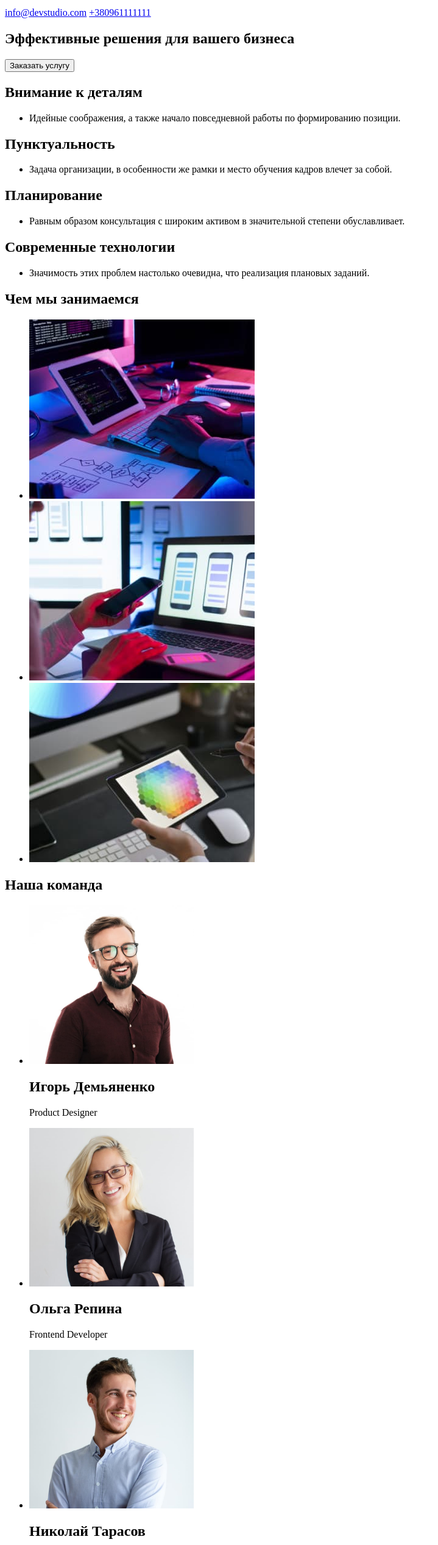
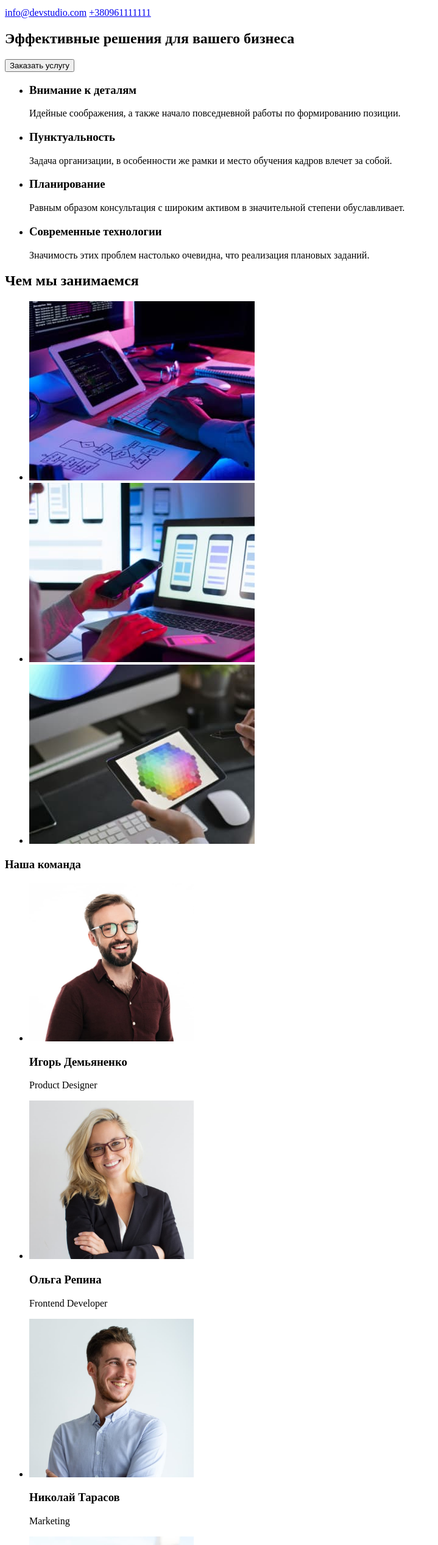
Before and after one commit to KorotkayaNastuha/goit-markup-hw-01, a plain HTML site: page index.html in a window 1280 px wide. Shown: the part 100-2634 px from the top of the page at 61% size, without its empty margins (0-719 px from the left). Drawn offline with Linux system fonts and the light colour scheme.

Commit message:
Update index.html
mst2

```diff
--- a/index.html
+++ b/index.html
@@ -30,21 +30,15 @@
         </section>
         <!--Peculiarities section-->
         <section>
-            <h2>Внимание к деталям</h2>
             <ul>
-                <li><p>Идейные соображения, а также начало повседневной работы по формированию позиции.</p></li>
-            </ul>
-            <h2>Пунктуальность</h2>
-            <ul>
-                <li><p> Задача организации, в особенности же рамки и место обучения кадров влечет за собой.</p></li>
-            </ul>
-            <h2>Планирование</h2>
-            <ul>
-                <li><p> Равным образом консультация с широким активом в значительной степени обуславливает.</p></li>
-            </ul>
-            <h2>Современные технологии</h2>
-            <ul>
-                <li><p>Значимость этих проблем настолько очевидна, что реализация плановых заданий.</p></li>
+            <li><h3>Внимание к деталям</h3>
+                 <p>Идейные соображения, а также начало повседневной работы по формированию позиции.</p></li>
+            <li><h3>Пунктуальность</h3>
+                <p> Задача организации, в особенности же рамки и место обучения кадров влечет за собой.</p></li>
+            <li><h3>Планирование</h3>
+                <p> Равным образом консультация с широким активом в значительной степени обуславливает.</p></li>
+            <li><h3>Современные технологии</h3>
+                <p>Значимость этих проблем настолько очевидна, что реализация плановых заданий.</p></li>
             </ul>
         </section>
         <!--What we are doing section-->
@@ -58,22 +52,22 @@
         </section>
         <!--Our team-->
         <div>
-           <h2>Наша команда</h2>
+           <h3>Наша команда</h3>
            <ul>
             <li><img src="img/images/productdesigner.jpg" alt="Product Designer" width="270">
-                <h2>Игорь Демьяненко</h2>
+                <h3>Игорь Демьяненко</h3>
                 <p>Product Designer</p>
             </li>
             <li><img src="img/images/frontenddeveloper.jpg" alt="Frontend Developer" width="270">
-                <h2>Ольга Репина</h2>
+                <h3>Ольга Репина</h3>
                 <p>Frontend Developer</p>
             </li>
             <li><img src="img/images/marketing.jpg" alt="Marketing" width="270">
-                <h2>Николай Тарасов</h2>
+                <h3>Николай Тарасов</h3>
                  <p>Marketing</p>
             </li>
             <li><img src="img/images/designer.jpg" alt="UI Designer" width="270">
-                 <h2>Михаил Ермаков</h2>
+                 <h3>Михаил Ермаков</h3>
                 <p>UI Designer</p>
             </li>
            </ul>
@@ -83,8 +77,8 @@
          <!--Footer section-->
          <div>
              <a href="">WebStudio</a>
-           <a href="address"> г. Киев, пр-т Леси Украинки, 26</a>
-            <a href="info@example.com">info@example.com</a>
+             <address>г. Киев, пр-т Леси Украинки, 26</address>
+             <a href="info@example.com">info@example.com</a>
             <a href="+380991111111">+380991111111</a>
          </div>
             </footer>
```
